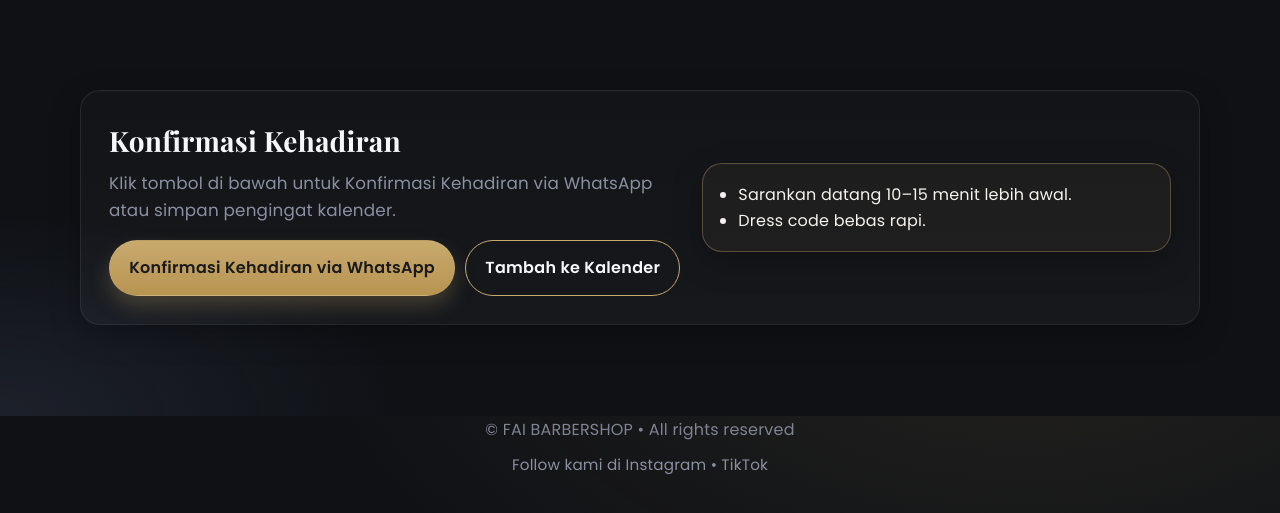
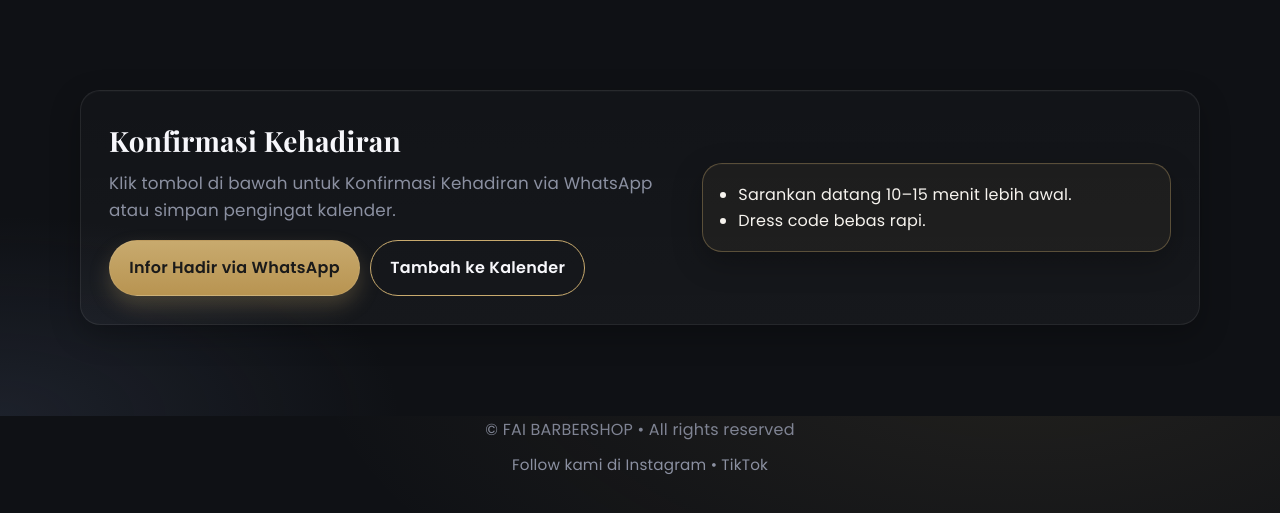
Before and after one commit to hurihidayat12/undanganfaibarber, a plain HTML site: page code.html in a window 1280 px wide. Shown: the part 1984-2497 px from the top of the page. Drawn offline with nearby package versions, Linux system fonts and the light colour scheme.

Commit message:
faibarber 04 september 20253

```diff
--- a/code.html
+++ b/code.html
@@ -212,7 +212,7 @@
             <h3 style="margin:0 0 .4rem; font-family:'Playfair Display',serif; font-size:28px;">Konfirmasi Kehadiran</h3>
             <p class="subtitle" style="margin:0 0 1rem;">Klik tombol di bawah untuk Konfirmasi Kehadiran via WhatsApp atau simpan pengingat kalender.</p>
             <div class="actions" style="margin-top:.4rem;">
-              <a class="btn" id="wa-link" target="_blank" rel="noopener">Konfirmasi Kehadiran via WhatsApp</a>
+              <a class="btn" id="wa-link" target="_blank" rel="noopener">Infor Hadir via WhatsApp</a>
               <a class="btn btn-outline" id="ics-link" download>Tambah ke Kalender</a>
             </div>
           </div>
```
